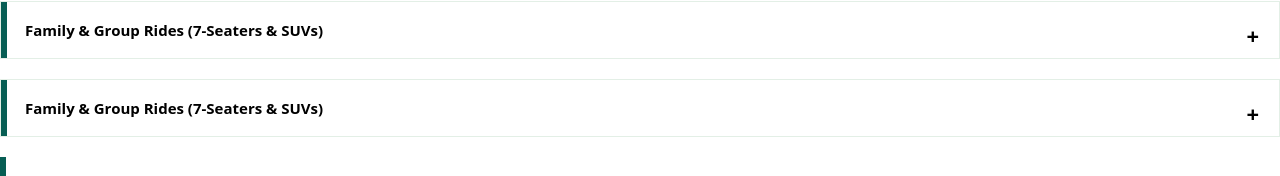
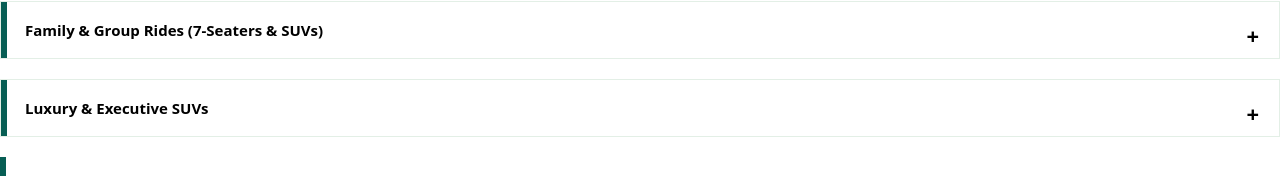
Before and after one commit to iamjaypatelon-ux/GoaCarRental, a plain HTML site: page cars.html in a window 1280 px wide. Shown: the part 438-614 px from the top of the page. Drawn offline with Linux system fonts and the light colour scheme.

Commit message:
Update cars.html

```diff
--- a/cars.html
+++ b/cars.html
@@ -357,7 +357,7 @@ body {
 <div class="car-section">
 
   <details>
-    <summary>Family & Group Rides (7-Seaters & SUVs) </summary>
+    <summary>Luxury & Executive SUVs </summary>
 
     <div class="car-grid">
 
```
